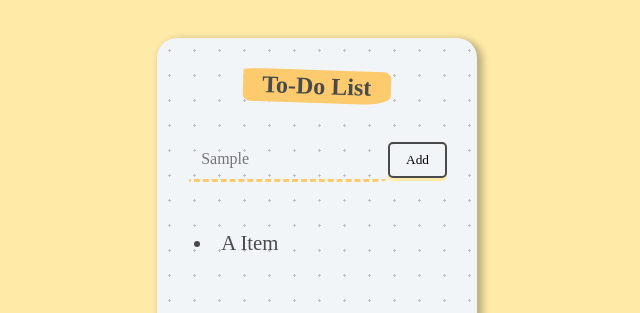
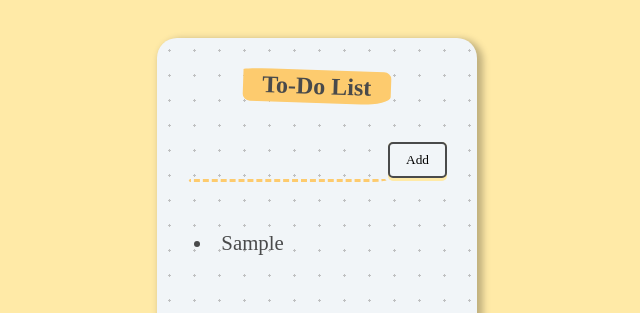
Before and after one commit to kaled4000/React, a React (Create React App) app in the folder my-app/: page / in a window 1280 px wide. Both pictures are taken after typing "Sample" into the empty fields and a click on the button "Add". Shown: the top 313 px of the page, without its empty margins (323-963 px from the left). Built offline with nearby package versions, Linux system fonts and the light colour scheme.

Commit message:
Spread Opreation Practice (complete)

```diff
--- a/my-app/src/componet/App.jsx
+++ b/my-app/src/componet/App.jsx
@@ -1,20 +1,37 @@
-import React from "react";
+import React, { useState } from "react";
+
 
 function App() {
+
+  const [inputText,SetinputText] =useState("");
+  const [items,SetItems] = useState([])
+  function HandleChange(event){
+   const newvalue =event.target.value;
+   SetinputText(newvalue);
+  }
+  function AddItem(){
+    SetItems((prevItems) => {
+     return [...prevItems,inputText]
+    });
+    SetinputText("")
+  }
+
   return (
     <div className="container">
       <div className="heading">
         <h1>To-Do List</h1>
       </div>
       <div className="form">
-        <input type="text" />
-        <button>
+        <input type="text" value={inputText}
+        onChange={HandleChange} />
+        <button
+        onClick={AddItem}>
           <span>Add</span>
         </button>
       </div>
       <div>
         <ul>
-          <li>A Item</li>
+          {items.map((to_do_item) => <li>{to_do_item}</li>)}
         </ul>
       </div>
     </div>
```
